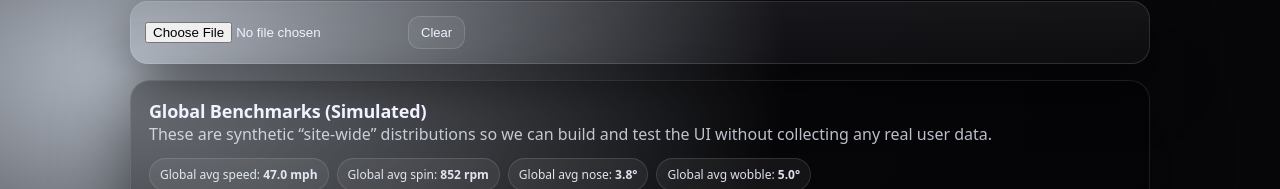
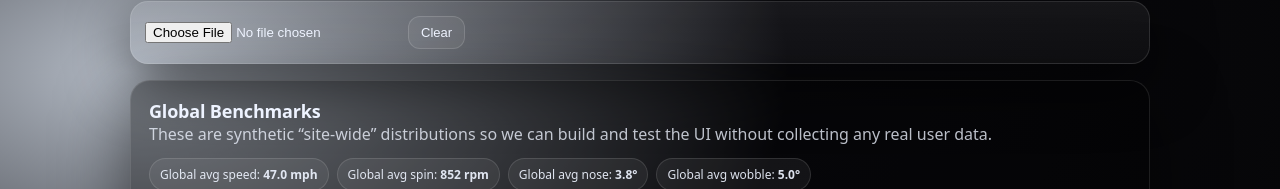
Before and after one commit to Mathias251979/Throwlytics, a Next.js app: page / in a window 1280 px wide. Shown: the part 119-308 px from the top of the page. Built offline with nearby package versions, Linux system fonts and the light colour scheme.

Commit message:
Update clear button function

```diff
--- a/app/page.tsx
+++ b/app/page.tsx
@@ -1,6 +1,6 @@
 "use client";
 
-import React, { useMemo, useState } from "react";
+import React, { useMemo, useState, useRef } from "react";
 import Papa from "papaparse";
 
 /* -----------------------------
@@ -692,6 +692,7 @@ function Histogram({
 export default function Page() {
   const [rows, setRows] = useState<Row[]>([]);
   const [error, setError] = useState<string | null>(null);
+  const fileInputRef = useRef<HTMLInputElement | null>(null);
 
   // Synthetic global stats created on load
   const globalStats = useMemo(() => generateSyntheticGlobalStats(6000, 1337), []);
@@ -794,6 +795,7 @@ export default function Page() {
           <input
             type="file"
             accept=".csv,text/csv"
+            ref={fileInputRef}
             onChange={(e) => {
               const f = e.target.files?.[0];
               if (f) parseCsv(f);
@@ -804,6 +806,7 @@ export default function Page() {
             onClick={() => {
               setRows([]);
               setError(null);
+              if (fileInputRef.current) fileInputRef.current.value = "";
             }}
           >
             Clear
@@ -813,7 +816,7 @@ export default function Page() {
 
         {/* Global overview (shown even before upload) */}
         <section style={styles.card}>
-          <h2 style={styles.cardTitle}>Global Benchmarks (Simulated)</h2>
+          <h2 style={styles.cardTitle}>Global Benchmarks</h2>
           <p style={styles.diagDetail}>
             These are synthetic “site-wide” distributions so we can build and test the UI without collecting any real user data.
           </p>
```
